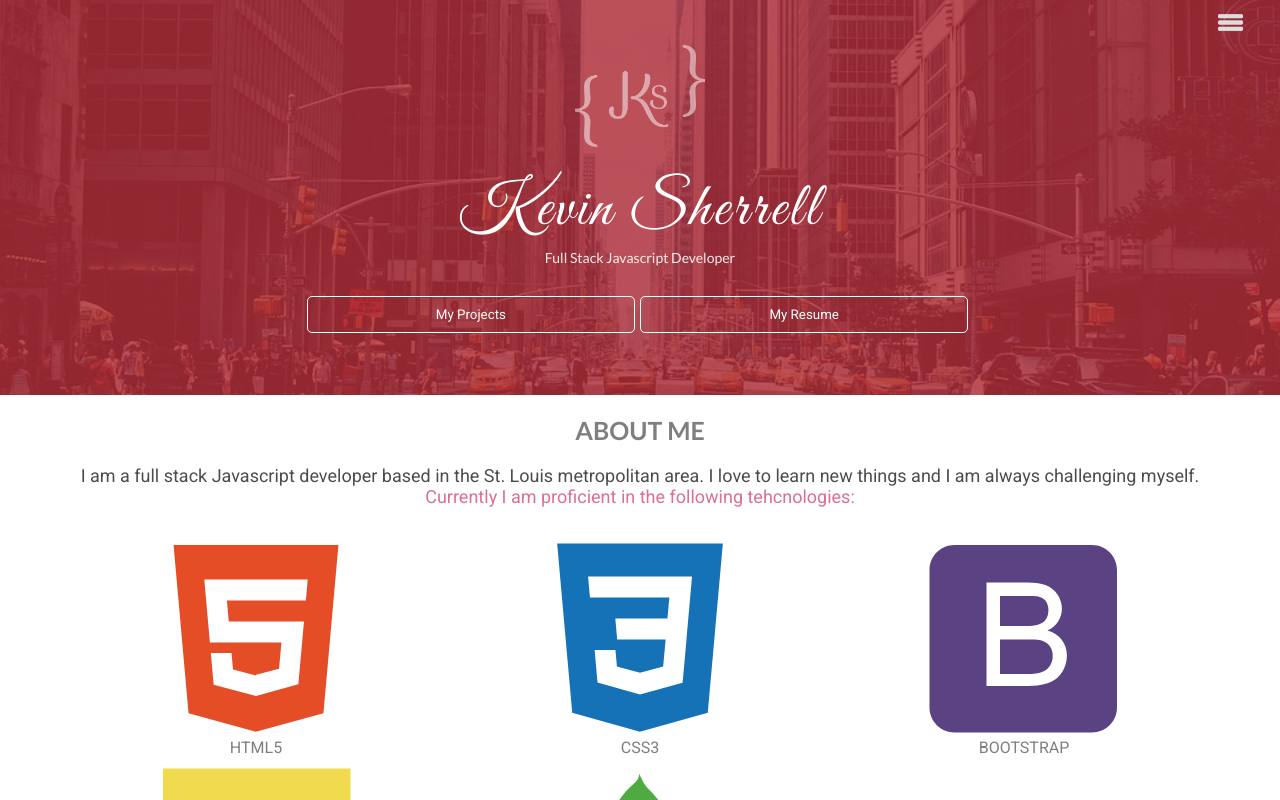
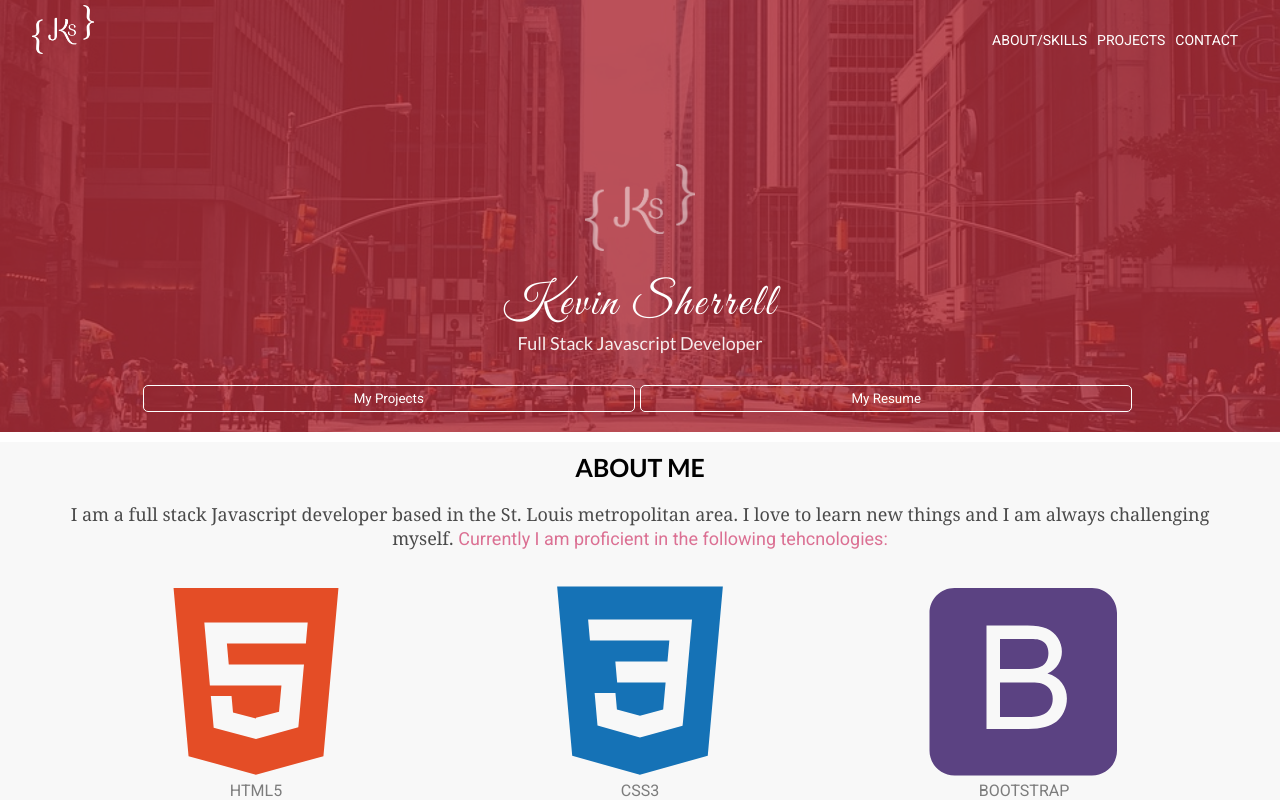
Before and after one commit to kevinsherrell/portfolio, a React (Create React App) app: page / in a window 1280 px wide. Shown: the top 800 px of the page. Built offline with nearby package versions, Linux system fonts and the light colour scheme.

Commit message:
ui tweaks mobile

```diff
--- a/src/App.js
+++ b/src/App.js
@@ -68,9 +68,9 @@ class App extends Component {
               <nav>
                 {/* hidden for mobile */}
                 <ul className="nonMobileNav">
-                  <li>SKILLS</li>
+                  <li>ABOUT/SKILLS</li>
                   <li>PROJECTS</li>
-                  <li>ABOUT/CONTACT</li>
+                  <li>CONTACT</li>
                 </ul>
                 {/* mobile */}
 
--- a/src/css/styles.css
+++ b/src/css/styles.css
@@ -42,9 +42,13 @@ h4 {
   position: fixed;
   top: 0;
   -webkit-transition: all ease-in 200ms;
-  transition: all ease-in 200ms;
+  transition: all ease-in-out 200ms;
   z-index: 3;
   float: right; }
+  .scrolled .logo {
+    filter: invert(100%); }
+  .scrolled li {
+    color: black; }
 
 .scrolledButton {
   display: block;
@@ -56,6 +60,9 @@ h4 {
   transition: all ease-in 250ms; }
 
 .pageHeader {
+  position: fixed;
+  top: 0;
+  width: 100%;
   padding-top: 5px;
   padding-bottom: 5px;
   -webkit-transition: all ease-in 200ms;
@@ -74,7 +81,8 @@ h4 {
       display: block;
       float: right;
       border: none;
-      border-radius: 0%;
+      border-radius: 0;
+      transition: all ease-in 250ms;
       background-color: rgba(67, 162, 201, 0); }
     .pageHeader nav .hamburger {
       display: block;
@@ -93,19 +101,19 @@ h4 {
   .hero .heroLogo {
     width: 100px;
     opacity: 0.5;
-    margin-top: 12%; }
+    margin-top: 15%; }
     .hero .heroLogo img {
       width: 100%; }
   .hero .heroName {
     margin-top: 20px;
     font-family: "Great Vibes", sans-serif;
-    font-size: 30px;
+    font-size: 45px;
     font-weight: 300;
     letter-spacing: 3px;
     color: white; }
   .hero .heroSubTitle {
-    font-family: 'Lato', sans-serif;
-    font-size: 14px;
+    font-family: "Lato", sans-serif;
+    font-size: 18px;
     font-weight: 100;
     color: rgba(255, 255, 255, 0.9);
     margin-bottom: 10px; }
@@ -143,11 +151,13 @@ h4 {
 
 .skills {
   margin-top: 10px;
-  text-align: center; }
+  text-align: center;
+  background-color: #f8f8f8; }
   .skills .aboutMe {
     width: 90%;
     margin: 0 auto;
     margin-bottom: 20px;
+    font-family: Georgia;
     font-size: 18px; }
     .skills .aboutMe span {
       color: palevioletred; }
@@ -156,7 +166,7 @@ h4 {
     text-align: center;
     font-size: 25px;
     padding: 10px 0;
-    color: rgba(0, 0, 0, 0.5); }
+    color: black; }
   .skills .skillsListNonMobile {
     display: none; }
   .skills .skillsContainer p {
@@ -190,7 +200,7 @@ h4 {
 h2 {
   font-family: "Lato";
   text-align: center;
-  color: rgba(0, 0, 0, 0.5); }
+  color: black; }
 
 .projectImage {
   width: 100%; }
@@ -218,9 +228,10 @@ h2 {
   background-color: #d24d57;
   color: white; }
   .contact .thankYou {
+    font-family: Georgia;
     margin-bottom: 15px; }
   .contact span {
-    font-size: 25px; }
+    font-size: 30px; }
   .contact .contactGitHub,
   .contact .contactLinkedIn {
     display: block;
@@ -244,15 +255,55 @@ footer {
   footer .footerHeader .footerLogo img {
     width: 62px; }
 
-@media (min-width: 768px) {
+@media only screen and (min-width: 414px) {
+  .hero {
+    font-size: 20px; }
+    .hero .heroName {
+      font-size: 50px; } }
+
+@media only screen and (min-width: 768px) {
+  .scrolled {
+    width: 100%;
+    position: fixed;
+    top: 0;
+    -webkit-transition: all ease-in 200ms;
+    transition: all ease-in-out 200ms;
+    z-index: 3;
+    float: right;
+    background-color: white; }
+    .scrolled .logo {
+      filter: invert(100%); }
+    .scrolled li {
+      color: black; }
+  .scrolledButton {
+    display: none; }
+  .pageHeader .headerLogoContainer {
+    display: initial; }
+  .pageHeader .logo {
+    width: 62px; }
+  .pageHeader nav {
+    display: flex;
+    justify-content: flex-end; }
+    .pageHeader nav .hamburgerButton {
+      display: none; }
+    .pageHeader nav .nonMobileNav {
+      display: initial;
+      color: white;
+      align-self: flex-end;
+      padding: 10px;
+      font-size: 14px; }
+      .pageHeader nav .nonMobileNav li {
+        display: inline-block;
+        padding-left: 10px; }
   .hero .heroLogo {
-    margin-top: 0;
-    width: 130px; }
+    width: 110px; }
   .hero button {
     width: 30%;
-    padding: 10px; }
+    padding: 10px;
+    transition: all ease-in 250ms; }
   .hero .heroName {
-    font-size: 62px; }
+    font-size: 62px;
+    transition: all ease-in 250ms; }
   .projectDescription {
     width: 100%; }
     .projectDescription button {
--- /dev/null
+++ b/src/scss/_414.scss
@@ -0,0 +1,11 @@
+@media only screen and (min-width: 414px) {
+  // Hero
+  .hero {
+    .heroName {
+      font-size: 50px;
+    }
+    // .heroSubTitle {
+      font-size: 20px;
+    // }
+  }
+}
--- a/src/scss/_768.scss
+++ b/src/scss/_768.scss
@@ -1,17 +1,66 @@
-@media (min-width: 768px) {
+@media only screen and (min-width: 768px) {
   //    Header
+  .scrolled {
+    width: 100%;
+    position: fixed;
+    top: 0;
+    -webkit-transition: all ease-in 200ms;
+    transition: all ease-in-out 200ms;
+    z-index: 3;
+    float: right;
+    background-color: white;
+    .logo{
+      filter: invert(100%);
+    }
+    li{
+      color: black;
+    }
+  }
+  .scrolledButton{
+      display: none;
+  }
+.pageHeader{
+    .headerLogoContainer{
+        display: initial;
+    }
+    .logo{
+        width: 62px;
+    }
+    nav{
+        display: flex;
+        justify-content: flex-end;
+        .hamburgerButton{
+            display: none;
+        }
+        .nonMobileNav{
+            display: initial;
+            color: white;
+            // float: right;
+            align-self: flex-end;
+            padding: 10px;
+            font-size: 14px;
+            li{
+                display: inline-block;
+                padding-left: 10px;
+            }
+        }
+    }
+
+}
 //   hero
 .hero{
   .heroLogo{
-      margin-top: 0;
-      width: 130px;
+    //   margin-top: 0;
+      width: 110px;
   }
     button{
         width: 30%;
         padding: 10px;
+        transition: $primary-transition;
     }
     .heroName{
         font-size: 62px;
+        transition: $primary-transition;
     }
 }
   // projects
--- a/src/scss/styles.scss
+++ b/src/scss/styles.scss
@@ -1,7 +1,9 @@
 @import url("https://fonts.googleapis.com/css?family=Roboto:100,100i,300,300i,400,400i,500,500i,700,900");
 @import url("https://fonts.googleapis.com/css?family=Josefin+Sans:700");
 @import url("https://fonts.googleapis.com/css?family=Lato:400,400i,700,700i,900,900i");
-@import url('https://fonts.googleapis.com/css?family=Great+Vibes');
+@import url("https://fonts.googleapis.com/css?family=Great+Vibes");
+
+$primary-transition: all ease-in 250ms;
 
 * {
   text-decoration: none;
@@ -45,9 +47,15 @@ h4 {
   position: fixed;
   top: 0;
   -webkit-transition: all ease-in 200ms;
-  transition: all ease-in 200ms;
+  transition: all ease-in-out 200ms;
   z-index: 3;
   float: right;
+  .logo{
+    filter: invert(100%);
+  }
+  li{
+    color: black;
+  }
 }
 .scrolledButton {
   display: block;
@@ -59,6 +67,9 @@ h4 {
   transition: all ease-in 250ms;
 }
 .pageHeader {
+  position: fixed;
+  top: 0;
+  width: 100%;
   padding-top: 5px;
   padding-bottom: 5px;
   -webkit-transition: all ease-in 200ms;
@@ -81,7 +92,8 @@ h4 {
       display: block;
       float: right;
       border: none;
-      border-radius: 0%;
+      border-radius: 0;
+      transition: $primary-transition;
       background-color: rgba(67, 162, 201, 0);
     }
     .hamburger {
@@ -96,8 +108,9 @@ h4 {
 
 // HERO
 .hero {
+  // padding-top: 62px;
   padding-bottom: 20px;
-  min-height: 350px;;
+  min-height: 350px;
   color: white;
   text-align: center;
   .heroContainer {
@@ -108,7 +121,7 @@ h4 {
   .heroLogo {
     width: 100px;
     opacity: 0.5;
-    margin-top: 12%;
+    margin-top: 15%;
     // margin-right: 10px;
     img {
       width: 100%;
@@ -117,14 +130,14 @@ h4 {
   .heroName {
     margin-top: 20px;
     font-family: "Great Vibes", sans-serif;
-    font-size: 30px;
+    font-size: 45px;
     font-weight: 300;
     letter-spacing: 3px;
     color: rgba(255, 255, 255, 1);
   }
   .heroSubTitle {
-    font-family: 'Lato', sans-serif;
-    font-size: 14px;
+    font-family: "Lato", sans-serif;
+    font-size: 18px;
     font-weight: 100;
     color: rgba(255, 255, 255, 0.9);
     margin-bottom: 10px;
@@ -170,11 +183,14 @@ h4 {
 .skills {
   margin-top: 10px;
   text-align: center;
+  background-color: rgb(248, 248, 248);
   .aboutMe {
     width: 90%;
     margin: 0 auto;
     margin-bottom: 20px;
+    font-family: Georgia;
     font-size: 18px;
+
     span {
       color: palevioletred;
     }
@@ -184,7 +200,7 @@ h4 {
     text-align: center;
     font-size: 25px;
     padding: 10px 0;
-    color: rgba(0, 0, 0, 0.5);
+    color: rgba(0, 0, 0, 1);
   }
   .skillsListNonMobile {
     display: none;
@@ -227,7 +243,7 @@ h4 {
 h2 {
   font-family: "Lato";
   text-align: center;
-  color: rgba(0, 0, 0, 0.5);
+  color: rgba(0, 0, 0, 1);
 }
 .projectImage {
   width: 100%;
@@ -258,10 +274,12 @@ h2 {
   background-color: #d24d57;
   color: white;
   .thankYou {
+    font-family: Georgia;
+
     margin-bottom: 15px;
   }
   span {
-    font-size: 25px;
+    font-size: 30px;
   }
   .contactGitHub,
   .contactLinkedIn {
@@ -295,4 +313,5 @@ footer {
   }
 }
 
+@import "_414";
 @import "_768";
```
